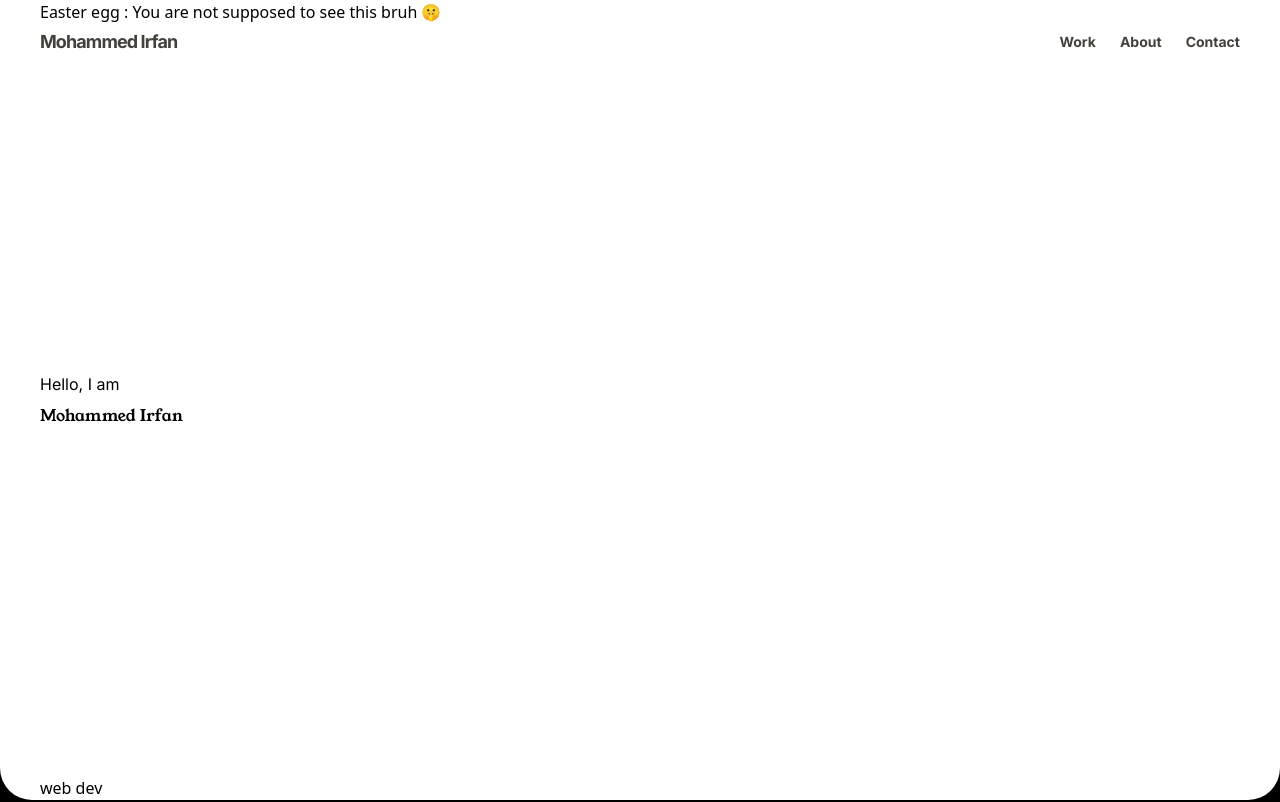
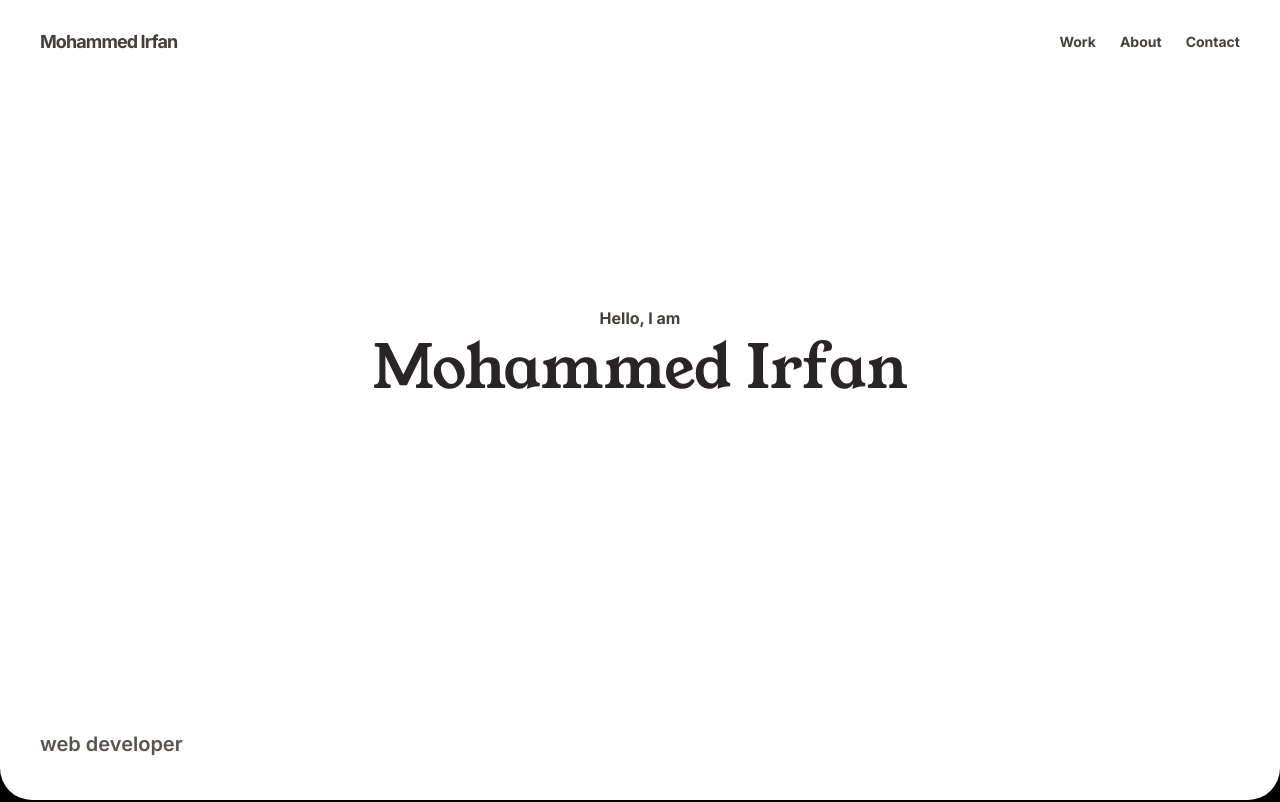
Before and after one commit to MohammedIrfan244/portfolio_next, a Next.js app: page / in a window 1280 px wide. Shown: the top 802 px of the page. Built offline with nearby package versions, Linux system fonts and the light colour scheme.

Commit message:
feat: Enhance Hero and Navbar components with scroll-based animations and smooth scrolling functionality

```diff
--- a/src/component/Hero.tsx
+++ b/src/component/Hero.tsx
@@ -1,19 +1,174 @@
-import React from 'react'
-import { youngSerif , inter } from '@/lib/font'
+import React, { useEffect, useState, useRef } from 'react'
+import { motion, useScroll, useTransform, AnimatePresence, easeIn, easeOut } from 'framer-motion'
+import { youngSerif, inter } from '@/lib/font'
 
 function Hero() {
+  const [currentRole, setCurrentRole] = useState(0)
+  const containerRef = useRef(null)
+  const { scrollYProgress } = useScroll({
+    target: containerRef,
+    offset: ["start start", "end start"]
+  })
+
+  // Transform scroll progress to role index
+  const roleIndex = useTransform(scrollYProgress, [0, 0.2, 0.4, 0.6, 0.8, 1], [0, 1, 2, 3, 4, 5])
+
+  const roles = [
+    "web developer",
+    "UI/UX designer",
+    "full-stack developer",
+    "frontend engineer",
+    "creative coder"
+  ]
+
+  // Update current role based on scroll
+  useEffect(() => {
+    const unsubscribe = roleIndex.on("change", (latest) => {
+      const index = Math.round(latest)
+      if (index !== currentRole && index >= 0 && index < roles.length) {
+        setCurrentRole(index)
+      }
+    })
+    return () => unsubscribe()
+  }, [roleIndex, currentRole, roles.length])
+
+  // Initialize Lenis
+  useEffect(() => {
+    const initLenis = async () => {
+      const Lenis = (await import('lenis')).default
+
+      const lenis = new Lenis({
+        duration: 1.2,
+        easing: (t) => Math.min(1, 1.001 - Math.pow(2, -10 * t)),
+        touchMultiplier: 2,
+      })
+
+      function raf(time: number): void {
+        lenis.raf(time)
+        requestAnimationFrame(raf)
+      }
+
+      requestAnimationFrame(raf)
+
+      return () => lenis.destroy()
+    }
+
+    initLenis()
+  }, [])
+
+  // Animation variants
+  const containerVariants = {
+    initial: { opacity: 1 },
+    animate: {
+      opacity: 1,
+      transition: {
+        duration: 0.8,
+        staggerChildren: 0.2
+      }
+    }
+  }
+
+  const itemVariants = {
+    initial: { y: 30, opacity: 0 },
+    animate: {
+      y: 0,
+      opacity: 1,
+      transition: {
+        duration: 0.6,
+        ease: easeOut
+      }
+    }
+  }
+
+  const roleVariants = {
+    initial: { y: 20, opacity: 0 },
+    animate: {
+      y: 0,
+      opacity: 1,
+      transition: {
+        duration: 0.4,
+        ease: easeOut
+      }
+    },
+    exit: {
+      y: -20,
+      opacity: 0,
+      transition: {
+        duration: 0.3,
+        ease: easeIn
+      }
+    }
+  }
+
+  const nameScale = useTransform(scrollYProgress, [0, 1], [1, 0.4])
+  const nameY = useTransform(scrollYProgress, [0, 1], [0, -150])
+
   return (
-    <div className='w-full h-screen px-6 md:px-7 rounded-b-2xl sm:rounded-b-3xl flex-col md:rounded-b-4xl lg:px-10 flex items-start justify-between bg-white'>
-      <p>Easter egg : You are not supposed to see this bruh 🤫</p>
-      <div className='flex flex-col items-start justify-center gap-2'>
-        <p className={`${inter.className}`}>Hello, I am</p>
-        <h1 className={`${youngSerif.className}`}>Mohammed Irfan</h1>
+    <motion.div
+      ref={containerRef}
+      className='w-full h-screen px-6 md:px-7 rounded-b-2xl sm:rounded-b-3xl flex-col md:rounded-b-4xl lg:px-10 flex items-start justify-between bg-white relative overflow-hidden'
+      variants={containerVariants}
+      initial="initial"
+      animate="animate"
+    >
+      {/* Easter egg with subtle animation */}
+      <motion.p
+        className='text-xs text-stone-400 select-none'
+        variants={itemVariants}
+        whileHover={{ scale: 1.05, color: '#78716c' }}
+        transition={{ duration: 0.2 }}
+      >
+        Easter egg : You are not supposed to see this bruh 🤫
+      </motion.p>
+
+      {/* Main content */}
+      <div className='flex w-full items-center justify-center'>
+        <motion.div
+          className='space-y-1 sm:space-y-2 text-center'
+          style={{ scale: nameScale, y: nameY }}
+        >
+          <motion.p
+            className={`${inter.className} text-base font-bold text-stone-700`}
+            variants={itemVariants}
+          >
+            Hello, I am
+          </motion.p>
+
+          <motion.h1
+            className={`${youngSerif.className} text-4xl sm:text-5xl md:text-6xl text-stone-800 font-bold`}
+            variants={itemVariants}
+            whileHover={{ scale: 1.02 }}
+            transition={{ duration: 0.3 }}
+          >
+            Mohammed Irfan
+          </motion.h1>
+        </motion.div>
       </div>
-      <div>
-        <p>web dev</p>
-      </div>
-    </div>
+
+      {/* Role with scroll-based changes */}
+      <motion.div
+        className='w-full flex py-10'
+        variants={itemVariants}
+      >
+        <div className='relative h-8 flex items-center'>
+          <AnimatePresence mode="wait">
+            <motion.p
+              key={currentRole}
+              className={`${inter.className} text-lg md:text-xl whitespace-nowrap font-semibold text-stone-600 absolute`}
+              variants={roleVariants}
+              initial="initial"
+              animate="animate"
+              exit="exit"
+            >
+              {roles[currentRole]}
+            </motion.p>
+          </AnimatePresence>
+        </div>
+      </motion.div>
+    </motion.div>
   )
 }
 
 export default Hero
+
+{/* <div className={`py-2 sm:py-3 md:py-4 lg:py-5 text-base font-semibold ${inter.className} text-stone-700`}> */}
--- a/src/component/layout/Navbar.tsx
+++ b/src/component/layout/Navbar.tsx
@@ -1,10 +1,19 @@
-import React from 'react'
+import React, { useState, useEffect } from 'react'
 import { inter } from '@/lib/font'
 import { motion } from 'framer-motion'
 import { useLenisScroll } from '@/lib/hooks/useLenisScroll'
 
 function Navbar() {
   const lenis = useLenisScroll()
+  const [isScrolled, setIsScrolled] = useState(false)
+
+  useEffect(() => {
+    if (lenis) {
+      lenis.on('scroll', ({ scroll }: { scroll: number }) => {
+        setIsScrolled(scroll > 50)
+      })
+    }
+  }, [lenis])
 
   const handleSmoothScroll = (e: React.MouseEvent<HTMLAnchorElement>, target: string) => {
     e.preventDefault()
@@ -17,15 +26,15 @@ function Navbar() {
   }
 
   return (
-    <div
-     className={`fixed w-full flex justify-between items-center py-5 md:py-7 lg:py-7 px-6 md:px-7 lg:px-10 font-bold text-stone-700 z-50 ${inter.className}`}>
+    <motion.div
+     className={`fixed w-full flex justify-between items-center py-5 md:py-7 lg:py-7 px-6 md:px-7 lg:px-10 font-bold text-stone-700 z-50 transition-all duration-300 ${inter.className} ${isScrolled?'bg-transparent':'bg-white'}`}>
       <motion.a
       initial={{ opacity: 0, y: -20 }}
       animate={{ opacity: 1, y: 0 }}
       transition={{ duration: 0.5 }}
       href='#'
       onClick={(e) => handleSmoothScroll(e, 'top')}
-       className='text-lg tracking-tighter hover:cursor-pointer mix-blend-difference hover:opacity-75'>Mohammed Irfan</motion.a>
+       className='text-lg tracking-tighter hover:cursor-pointer hover:opacity-75'>Mohammed Irfan</motion.a>
       <div className='flex gap-3 md:gap-5 lg:gap-6 text-base'>
         <motion.a
         initial={{ opacity: 0, y: -20 }}
@@ -49,7 +58,7 @@ function Navbar() {
         onClick={(e) => handleSmoothScroll(e, '#contact')}
          className='text-sm hover:cursor-pointer hover:opacity-75'>Contact</motion.a>
       </div>
-    </div>
+    </motion.div>
   )
 }
 
```
